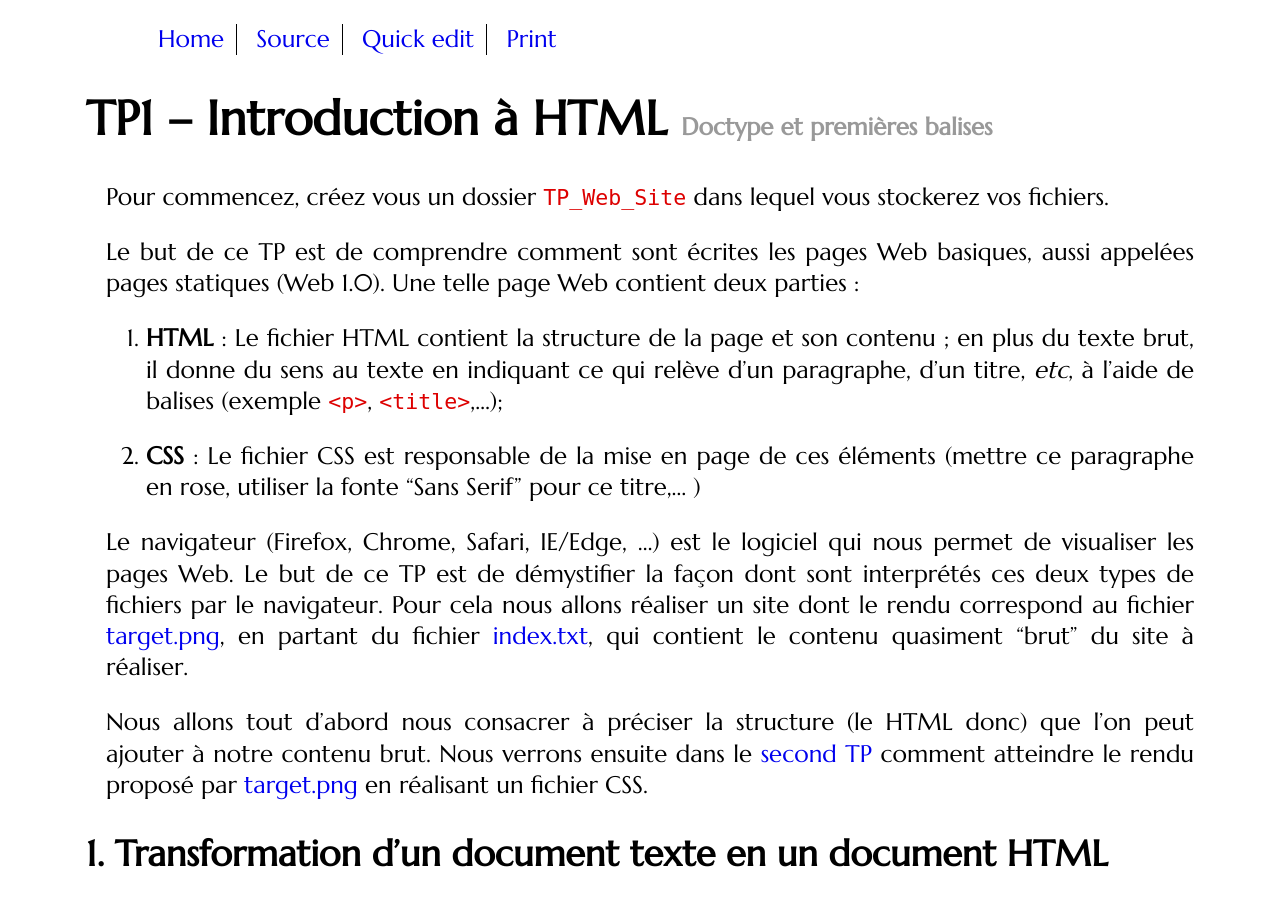
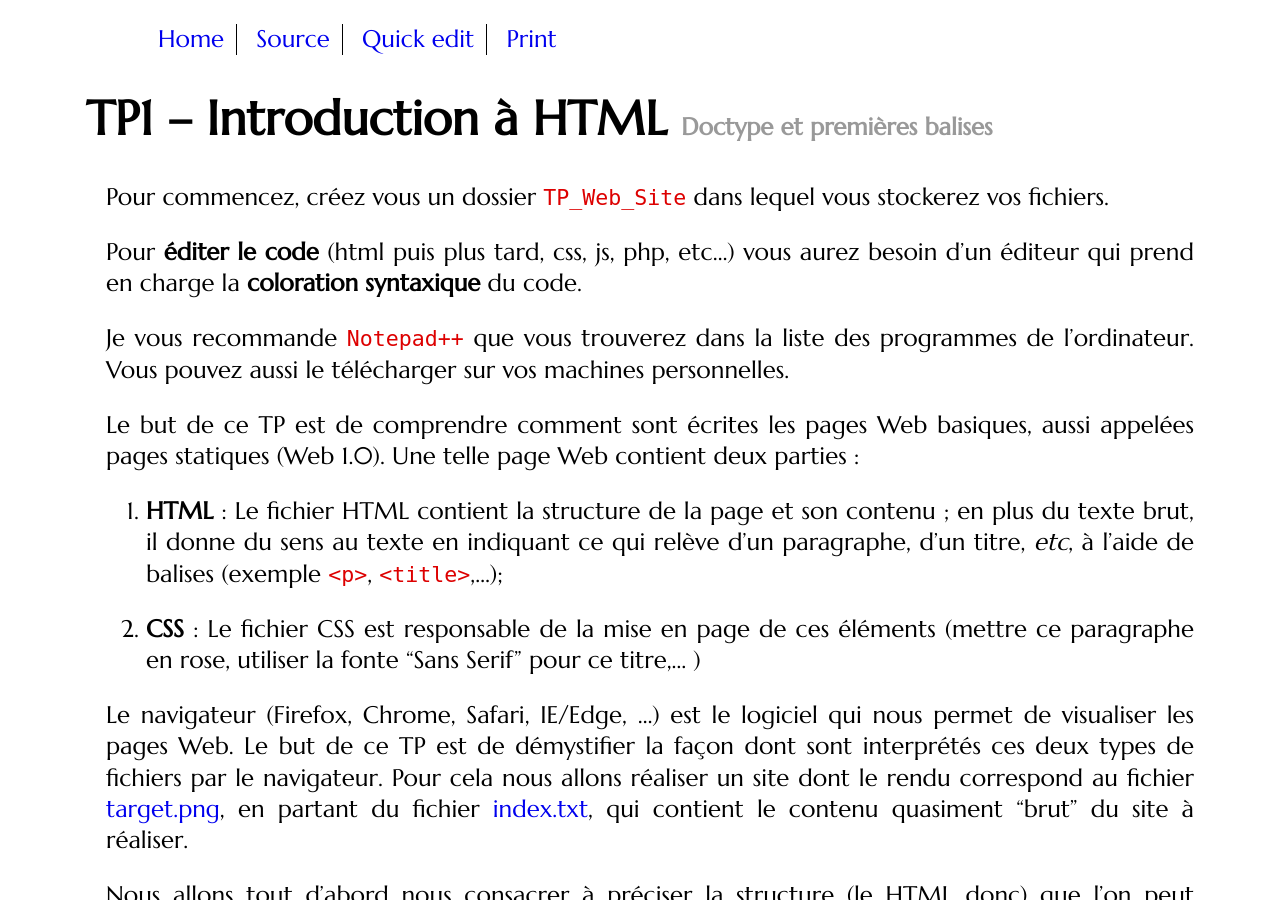
Before and after one commit to mgasquet/ProgWeb-NSI, a Jekyll site: the page built from tutorials/tp1.md, in a window 1280 px wide and 900 px high. Built offline with Jekyll 4.4.1, drawn with Linux system fonts in a browser that asks for light colours; some web fonts are replaced; comment, search, counter and statistics services are not loaded.

Commit message:
modif notepad

```diff
--- a/tutorials/tp1.md
+++ b/tutorials/tp1.md
@@ -5,6 +5,11 @@ layout: tutorial
 ---
 
 Pour commencez, créez vous un dossier `TP_Web_Site` dans lequel vous stockerez vos fichiers.
+
+Pour **éditer le code** (html puis plus tard, css, js, php, etc...) vous aurez besoin d'un éditeur qui prend
+en charge la **coloration syntaxique** du code.
+
+Je vous recommande `Notepad++` que vous trouverez dans la liste des programmes de l'ordinateur. Vous pouvez aussi le télécharger sur vos machines personnelles.
 
 Le but de ce TP est de comprendre comment sont écrites les pages Web basiques,
 aussi appelées pages statiques (Web 1.0). Une telle page Web contient deux
```
